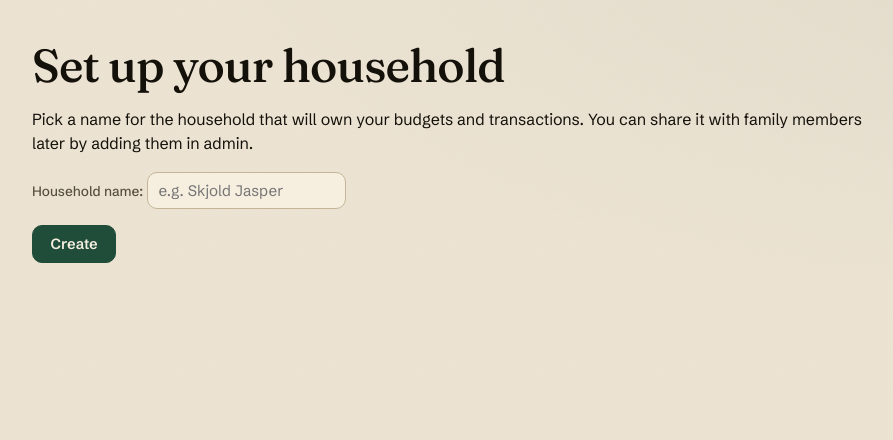
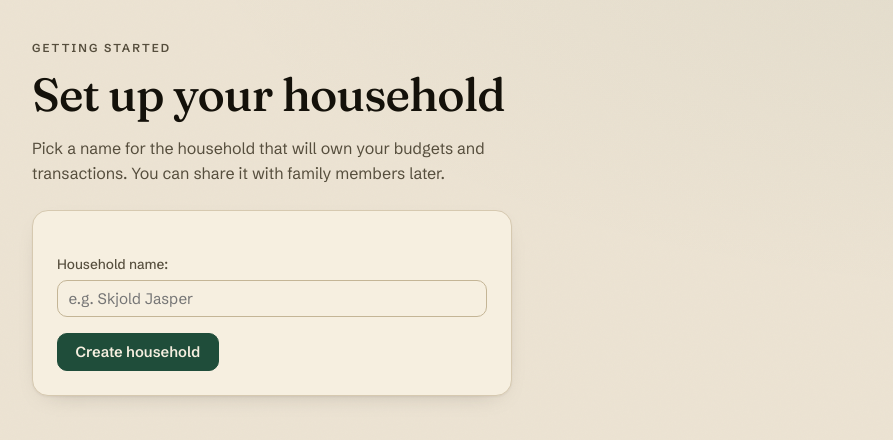
Before and after one commit to alexanderjasper/skjoldjasper, a Django app: page /finance/create-household/ in a window 1280 px wide. Shown: the part 78-518 px from the top of the page, without its empty margins (184-1077 px from the left). Run offline with Django 5.2, Linux system fonts and the light colour scheme; the visitor is signed in with stand-in values (Sample User, id 1); data that the repository does not hold is empty.

Commit message:
feat(ui): restyle category editor and onboarding forms
Brings the category tree editor and the household/budget creation flows
onto the design system: eyebrow + serif headings, card-wrapped forms,
ghost "+ Add" actions, and the shared table/typography. The onboarding
forms opt into `form.stack` for full-width stacked fields.

Also fixes the stack rule to exclude checkboxes/radios so the
seed-defaults checkbox renders inline with its label instead of being
stretched to full width.

Co-Authored-By: Claude Opus 4.7 (1M context) <noreply@anthropic.com>

```diff
--- a/apps/web/finance/templates/finance/create_household.html
+++ b/apps/web/finance/templates/finance/create_household.html
@@ -1,13 +1,16 @@
 {% extends "base.html" %}
 {% block head_title %}Set up your household{% endblock %}
 {% block content %}
+    <p class="eyebrow">Getting started</p>
     <h1>Set up your household</h1>
-    <p>Pick a name for the household that will own your budgets and
-        transactions. You can share it with family members later by adding
-        them in admin.</p>
-    <form method="post">
-        {% csrf_token %}
-        {{ form.as_p }}
-        <button type="submit">Create</button>
-    </form>
+    <p class="muted" style="max-width:34rem">Pick a name for the household that will own
+        your budgets and transactions. You can share it with family members
+        later.</p>
+    <div class="card" style="max-width:30rem;margin-top:1.5rem">
+        <form method="post" class="stack">
+            {% csrf_token %}
+            {{ form.as_p }}
+            <button type="submit">Create household</button>
+        </form>
+    </div>
 {% endblock %}
--- a/apps/web/templates/base.html
+++ b/apps/web/templates/base.html
@@ -152,9 +152,11 @@
             box-shadow: 0 0 0 3px rgba(31,77,58,.13);
         }
         /* Block, full-width inputs for stacked forms (allauth, create flows) */
-        form.stack input, form.stack select, form.stack textarea {
+        form.stack input:not([type=checkbox]):not([type=radio]),
+        form.stack select, form.stack textarea {
             display: block; width: 100%; margin: .3rem 0 1rem;
         }
+        form.stack input[type=checkbox] { margin-right: .4rem; }
 
         /* ---- tables ---- */
         table { width: 100%; border-collapse: collapse; }
```
Also changed, not shown: apps/web/finance/templates/finance/category_tree.html (+10 -10 lines), apps/web/finance/templates/finance/create_budget.html (+13 -9 lines).
